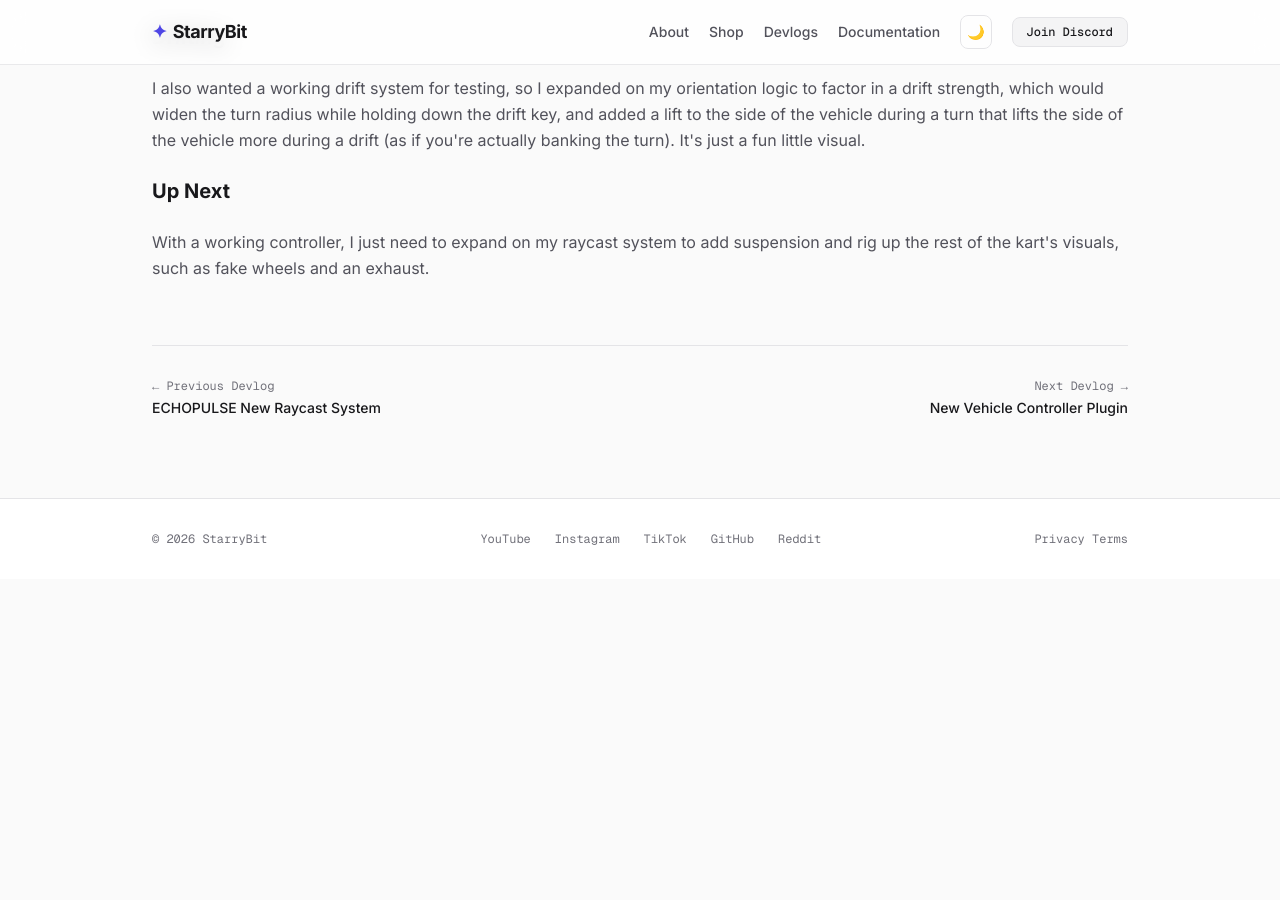
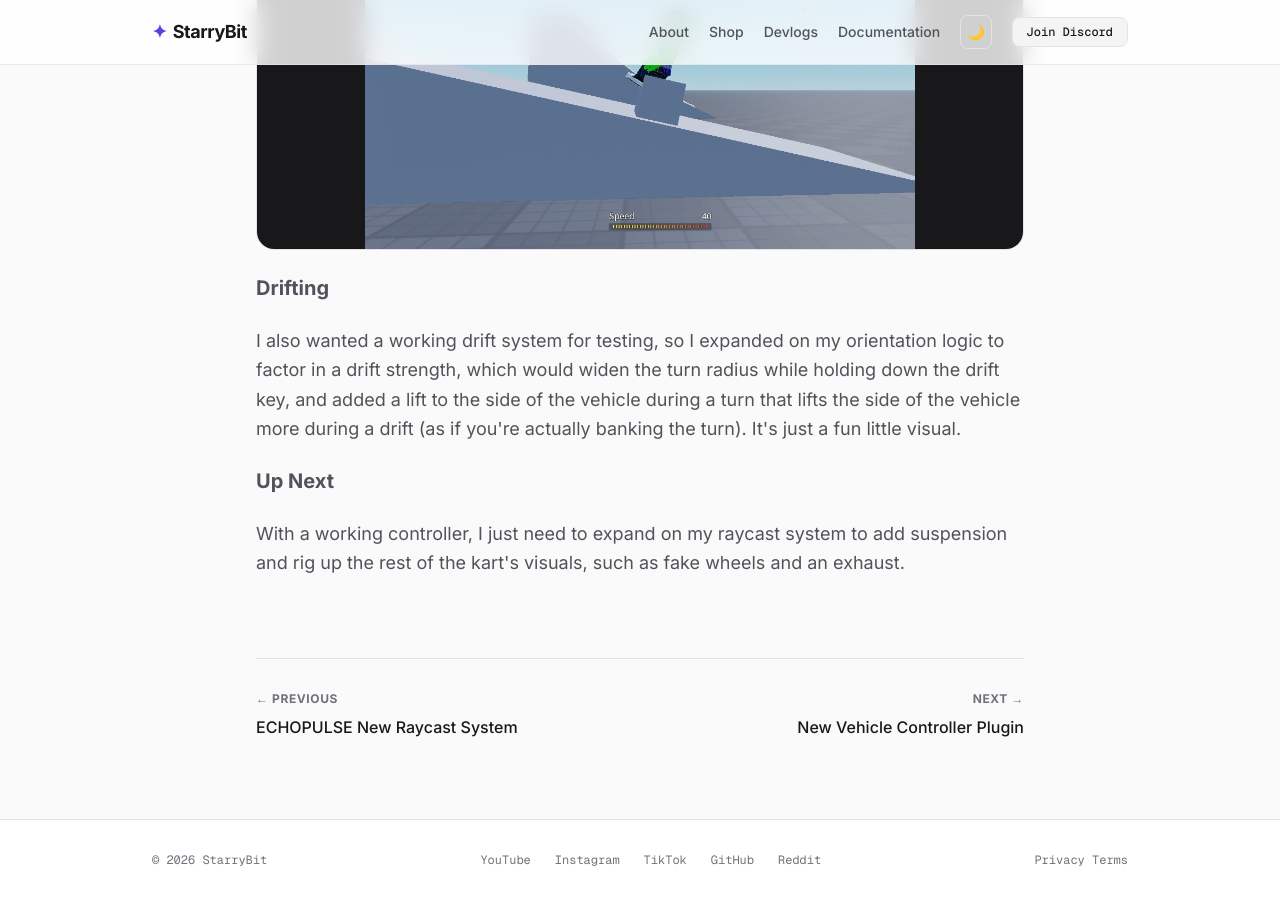
Before and after one commit to StarryBit/starrybit.github.io, a Jekyll site: the page built from _posts/2026-07-11-custom-vehicle-controller.html, in a window 1280 px wide and 900 px high, scrolled down 2779 px. Built offline with Jekyll 4.4.1, drawn with Linux system fonts in a browser that asks for light colours; nearby versions of some CDN libraries; before the commit the page ends 3358 px from its top, so only the background shows below that.

Commit message:
Update post.html

```diff
--- a/_layouts/post.html
+++ b/_layouts/post.html
@@ -2,73 +2,50 @@
 layout: default
 ---
 
-<article>
-
-<header class="mb-12 border-b border-zinc-200 dark:border-zinc-800/60 pb-8">
-
+<!-- Centered, constrained width for optimal reading experience -->
+<article class="max-w-3xl mx-auto">
+    <header class="mb-12 border-b border-zinc-200 dark:border-zinc-800/60 pb-8 pt-8">
         <div class="flex items-center gap-3 mb-4">
-
-        <span class="text-[10px] uppercase font-bold tracking-wider px-2 py-0.5 rounded bg-indigo-50 text-indigo-600 border border-indigo-100 dark:bg-indigo-500/10 dark:text-indigo-400 dark:border-indigo-500/20 code-font">
+            <span class="text-[10px] uppercase font-bold tracking-wider px-2.5 py-1 rounded bg-indigo-50 text-indigo-600 border border-indigo-100 dark:bg-indigo-500/10 dark:text-indigo-400 dark:border-indigo-500/20 code-font">
                 Devlog
             </span>
+            <time datetime="{{ page.date | date_to_xmlschema }}" class="text-sm text-zinc-500 font-medium code-font">
+                {{ page.date | date: "%B %d, %Y" }}
+            </time>
+        </div>
+        <!-- This is the single H1 for SEO -->
+        <h1 class="text-4xl font-extrabold tracking-tight text-zinc-900 dark:text-white leading-tight">
+            {{ page.title }}
+        </h1>
+    </header>
 
-        <span class="text-xs text-zinc-500 code-font">
-            {{ page.date | date: "%B %d, %Y" }}
-        </span>
-
+    <div class="text-lg text-zinc-600 dark:text-zinc-400 leading-relaxed space-y-6">
+        {{ content }}
     </div>
 
-
-    <h1 class="text-3xl font-bold tracking-tight">
-        {{ page.title }}
-    </h1>
-
-</header>
-
-
-<section>
-    {{ content }}
-</section>
-
-
     <!-- Devlog Navigation -->
-<nav class="mt-16 pt-8 border-t border-zinc-200 dark:border-zinc-800/60 flex justify-between gap-6">
-
+    <nav class="mt-20 pt-8 border-t border-zinc-200 dark:border-zinc-800/60 flex justify-between gap-6">
         {% if page.previous %}
-    <a href="{{ page.previous.url | relative_url }}"
-       class="group max-w-[45%]">
-
-        <p class="text-xs text-zinc-500 code-font mb-1">
-            ← Previous Devlog
-        </p>
-
-        <p class="text-sm font-medium text-zinc-900 dark:text-zinc-100 group-hover:text-indigo-600 dark:group-hover:text-indigo-400 transition-colors">
+        <a href="{{ page.previous.url | relative_url }}" class="group max-w-[45%]">
+            <p class="text-xs text-zinc-500 uppercase tracking-wider font-bold mb-2">← Previous</p>
+            <p class="text-base font-medium text-zinc-900 dark:text-zinc-100 group-hover:text-indigo-600 dark:group-hover:text-indigo-400 transition-colors">
                 {{ page.previous.title }}
             </p>
-
         </a>
         {% else %}
         <div></div>
         {% endif %}
 
-
-
         {% if page.next %}
-    <a href="{{ page.next.url | relative_url }}"
-       class="group max-w-[45%] text-right">
-
-        <p class="text-xs text-zinc-500 code-font mb-1">
-            Next Devlog →
-        </p>
-
-        <p class="text-sm font-medium text-zinc-900 dark:text-zinc-100 group-hover:text-indigo-600 dark:group-hover:text-indigo-400 transition-colors">
+        <a href="{{ page.next.url | relative_url }}" class="group max-w-[45%] text-right">
+            <p class="text-xs text-zinc-500 uppercase tracking-wider font-bold mb-2">Next →</p>
+            <p class="text-base font-medium text-zinc-900 dark:text-zinc-100 group-hover:text-indigo-600 dark:group-hover:text-indigo-400 transition-colors">
                 {{ page.next.title }}
             </p>
-
         </a>
         {% endif %}
-
     </nav>
+</article>
 <style>
 
 .image-gallery {
@@ -289,4 +266,3 @@ document.querySelectorAll(".image-gallery").forEach(gallery => {
 });
 
 </script>
-</article>
```
Lines whose indentation alone changed are shown as unchanged.
